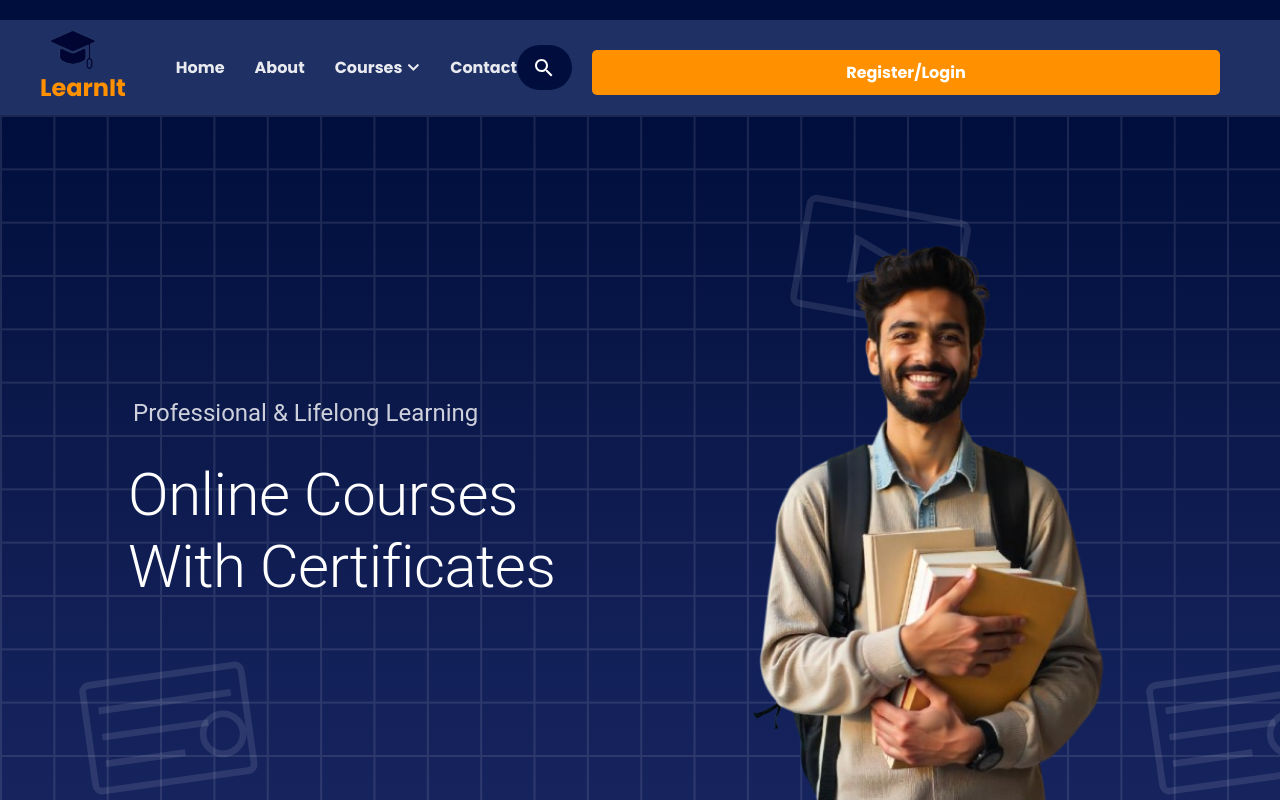
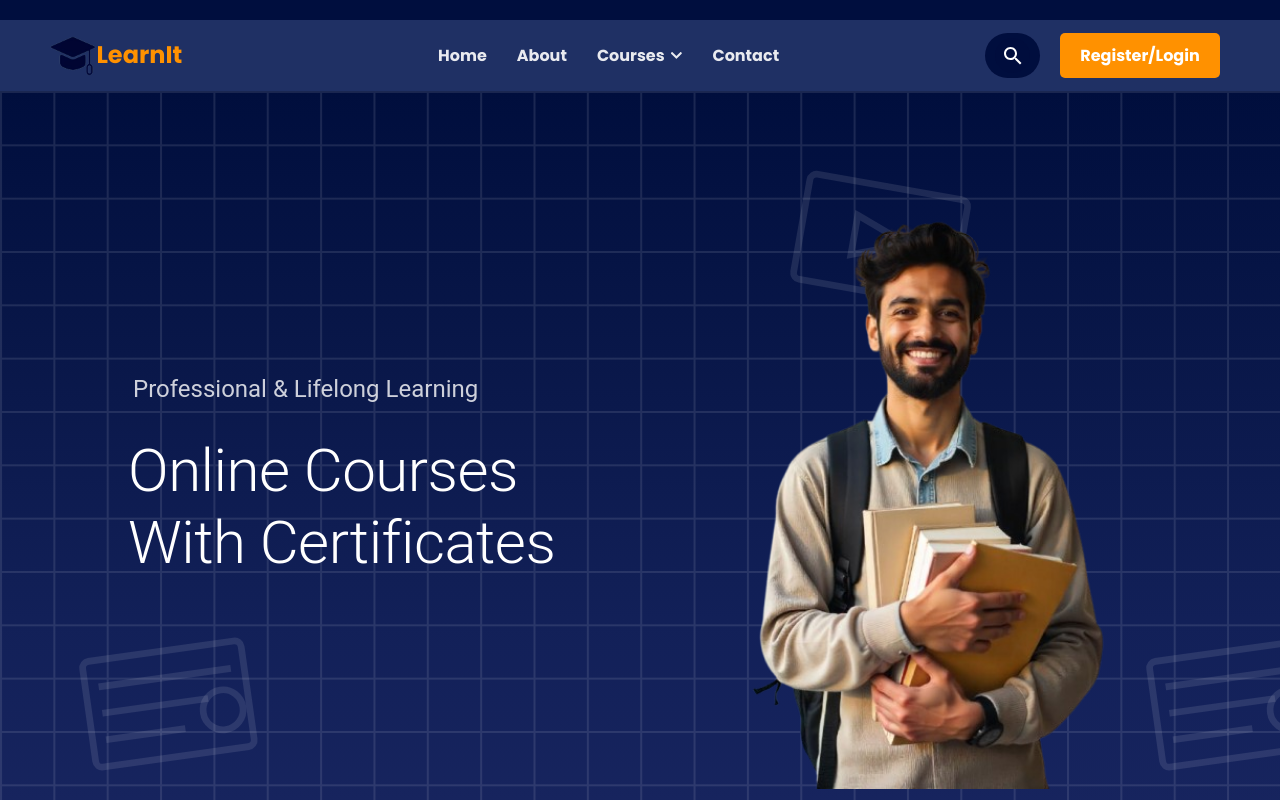
Before and after one commit to zenilrr/LearnIt---Online-Learning-Portal, a React (Create React App) app in the folder my-app/: page /login in a window 1280 px wide. Shown: the top 800 px of the page. Built offline with nearby package versions, Linux system fonts and the light colour scheme.

Commit message:
Update Header.css
Restricted width of login button

```diff
--- a/my-app/src/Components/Styles/Header.css
+++ b/my-app/src/Components/Styles/Header.css
@@ -75,9 +75,9 @@
   cursor: pointer;
   transition: background-color 0.3s;
   margin-right: 20px;
-  /* margin-bottom:3px;
+  margin-bottom:3px;
   margin-top: 3px;
-  width:10rem; */
+  width:10rem;
 }
 
 .login-button:hover {
```
